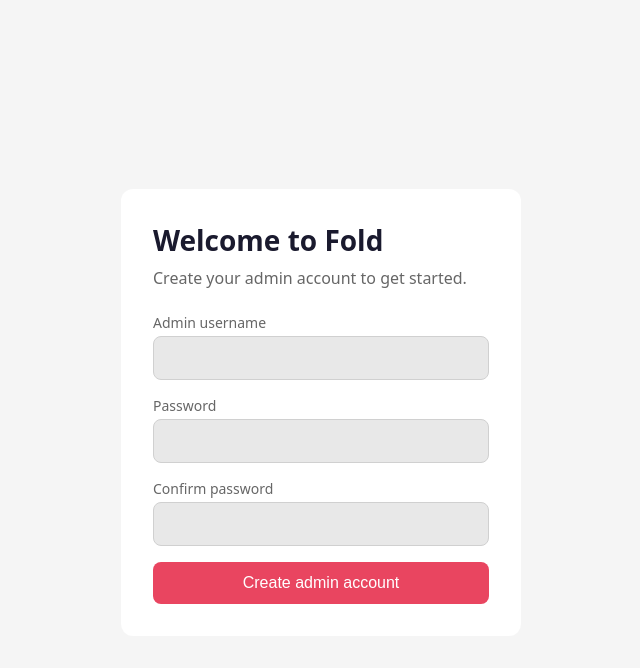
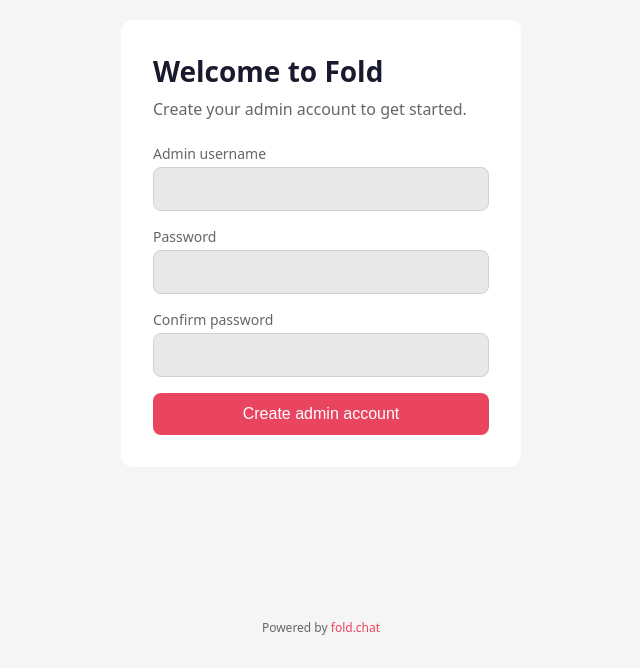
Before and after one commit to fold-chat/fold-server, a SvelteKit app in the folder client/: page /setup in a window 1280 px wide. Shown: the part 132-800 px from the top of the page, without its empty margins (319-959 px from the left). Built offline with nearby package versions, Linux system fonts and the light colour scheme; no server answers.

Commit message:
Fix setup page layout

```diff
--- a/client/src/routes/setup/+page.svelte
+++ b/client/src/routes/setup/+page.svelte
@@ -63,4 +63,5 @@
 			</button>
 		</form>
 	</div>
+<div class="powered-by">Powered by <a href="https://fold.chat" target="_blank" rel="noopener">fold.chat</a></div>
 </div>
```
